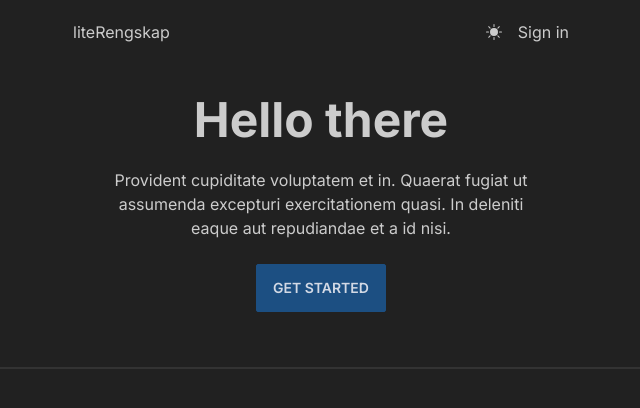
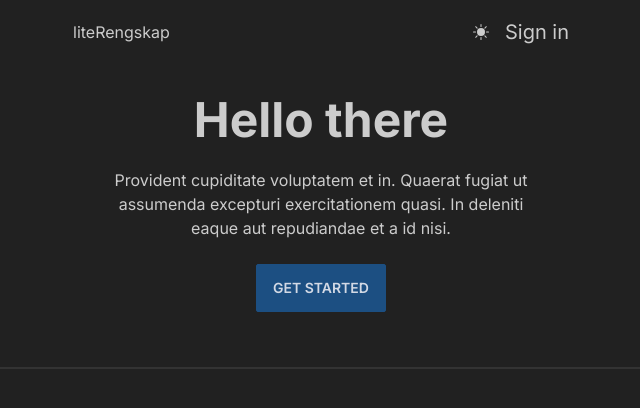
Before and after one commit to joeldsouzax/lite-accounting, a Next.js app: page / in a window 1280 px wide. Shown: the top 408 px of the page, without its empty margins (319-959 px from the left). Built offline with nearby package versions, Linux system fonts and the light colour scheme.

Commit message:
refactor(sign page): added basic layout for sign in

```diff
--- a/app/page.tsx
+++ b/app/page.tsx
@@ -7,7 +7,9 @@ export default function Home() {
         <nav className="navbar-start">liteRengskap</nav>
         <nav className="navbar-end flex gap-4">
           <ThemeSelector />
-          <a href="/sign-in">Sign in</a>
+          <a className="link link-hover text-xl" href="/sign-in">
+            Sign in
+          </a>
         </nav>
       </header>
       <div className="hero max-w-xs w-full lg:max-w-lg transition-all ease-out duration-100">
--- a/app/sign-in/page.tsx
+++ b/app/sign-in/page.tsx
@@ -1,3 +1,7 @@
 export default async function SignIn() {
-  return <section>signin</section>;
+  return (
+    <main className="flex flex-col justify-center items-center w-full">
+      Sign in
+    </main>
+  );
 }
```
